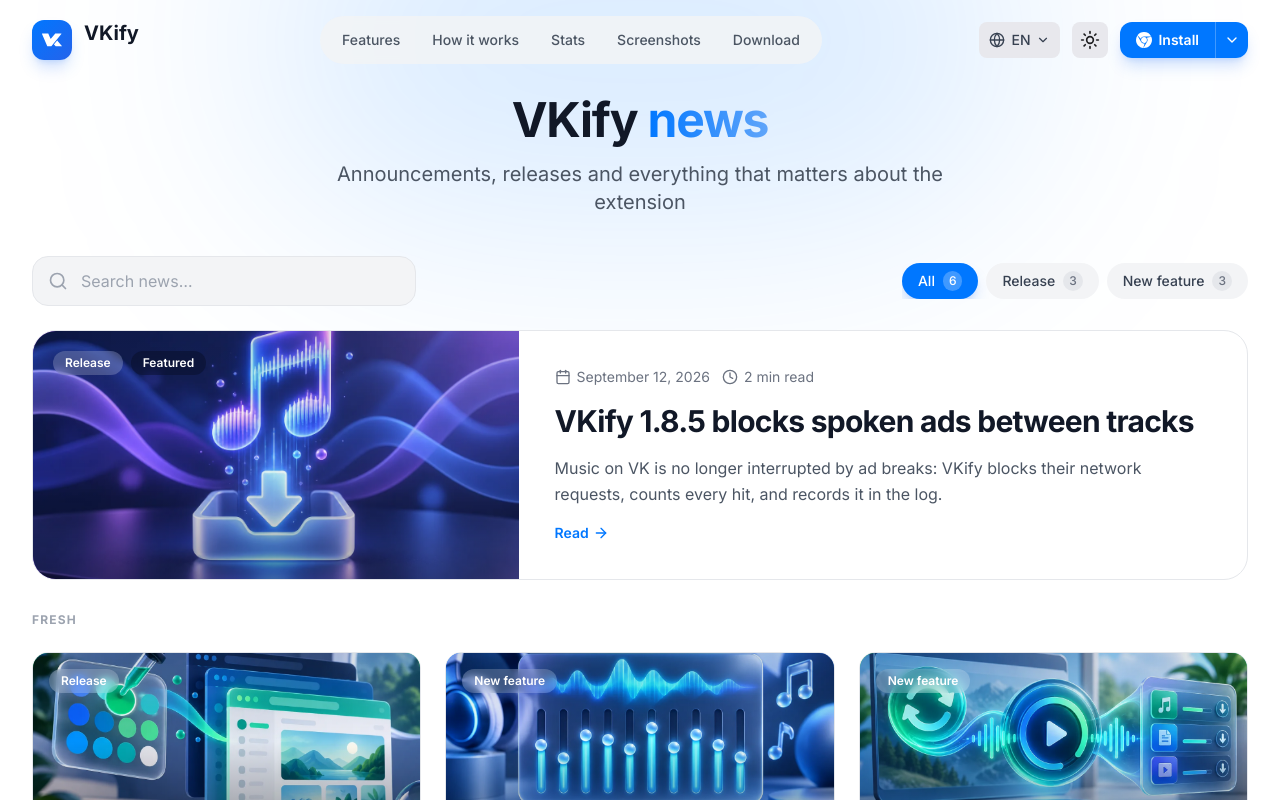
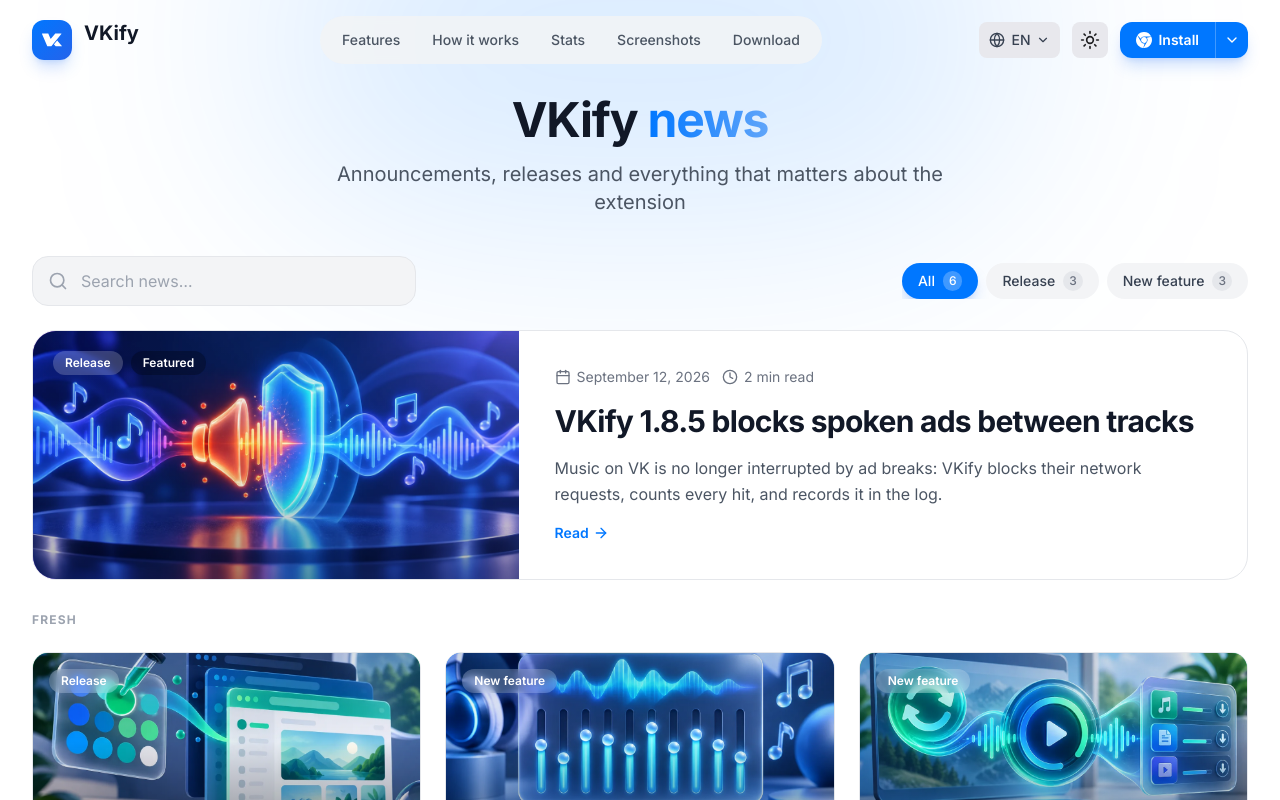
Before and after one commit to VKify/frontend, a React (Vite) app: page /news in a window 1280 px wide. Shown: the top 800 px of the page. Built offline with nearby package versions, Linux system fonts and the light colour scheme; a web font is replaced by a local one.

Commit message:
docs: add audio ad blocking news cover

```diff
--- a/src/data/news.js
+++ b/src/data/news.js
@@ -16,7 +16,7 @@
     date: '2026-09-12',
     category: 'release',
     accent: 'purple',
-    image: '/news/music-download.webp',
+    image: '/news/audio-ad-blocking-1-8-5.webp',
     cta: { labelKey: 'common.installChrome', linkKey: 'chromeWebStore' },
     translations: {
       ru: {
```
Also changed, not shown: public/news/audio-ad-blocking-1-8-5.webp (added).
